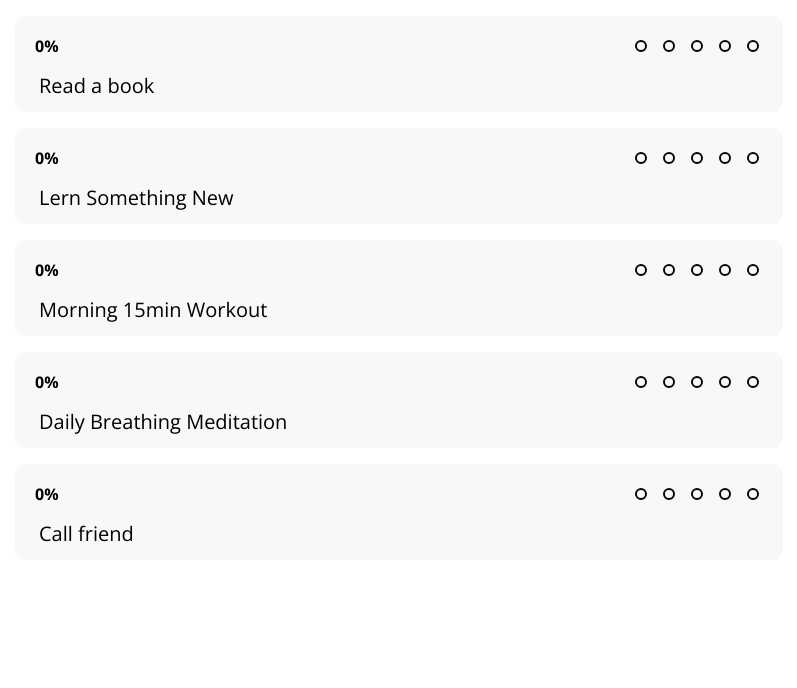
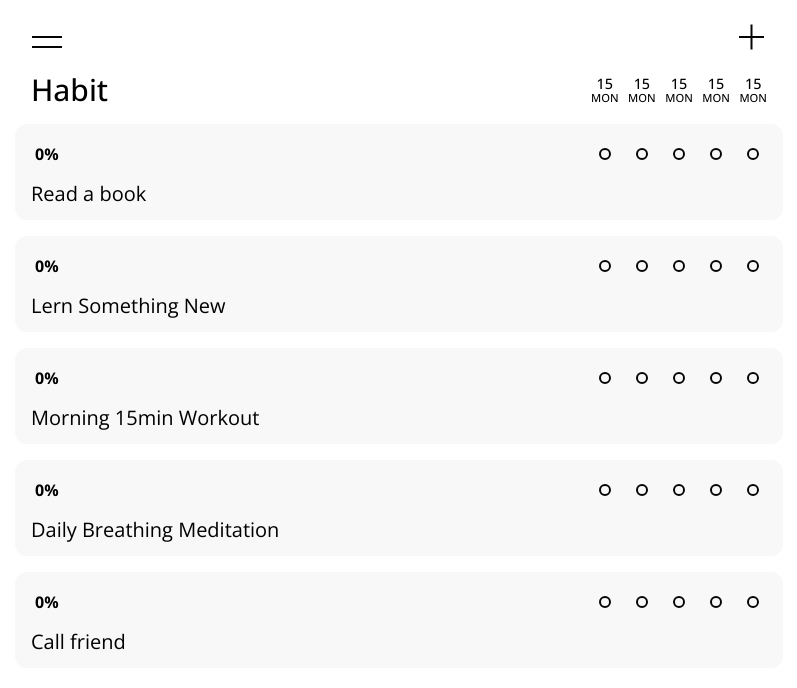
Before and after one commit to bodik87/habits, a React (Vite) app: page / in a window 1280 px wide. Shown: the top 688 px of the page, without its empty margins (241-1038 px from the left). Built offline with nearby package versions, Linux system fonts and the light colour scheme.

Commit message:
navbar added

```diff
--- a/src/App.tsx
+++ b/src/App.tsx
@@ -1,4 +1,6 @@
 import { Card } from "./components/Card";
+import { Header } from "./components/Header";
+import { Navigation } from "./components/Navigation";
 
 const COLORS = [
   "bg-myBlue",
@@ -24,6 +26,8 @@ const cards = [
 function App() {
   return (
     <div className="w-full flex flex-col gap-4">
+      <Navigation />
+      <Header />
       {cards.map((card) => (
         <Card
           key={card.id}
--- a/src/components/Card.tsx
+++ b/src/components/Card.tsx
@@ -35,7 +35,7 @@ export const Card = ({ color, title, repeat }: ICardProps) => {
     <div
       ref={cardWidthRef}
       onClick={setProgress}
-      className="h-24 bg-myWhite p-6 rounded-xl relative overflow-hidden"
+      className="h-24 bg-myWhite py-6 px-4 rounded-xl relative overflow-hidden"
     >
       <div className="flex items-center justify-end">
         <div
@@ -47,7 +47,7 @@ export const Card = ({ color, title, repeat }: ICardProps) => {
           }}
         ></div>
         <span className="font-semibold absolute left-5">{percent}%</span>
-        <div className="flex gap-4 z-10">
+        <div className="flex w-[11rem] px-2 justify-between z-10">
           <div className={styles.check}></div>
           <div className={styles.check}></div>
           <div className={styles.check}></div>
--- /dev/null
+++ b/src/components/Header.tsx
@@ -0,0 +1,23 @@
+const DateGroup = () => {
+  return (
+    <div className="flex flex-col items-center">
+      <p className="text-[0.9rem] font-medium leading-none">15</p>
+      <p className="text-[0.7rem] font-medium leading-none">MON</p>
+    </div>
+  );
+};
+
+export const Header = () => {
+  return (
+    <div className="px-4 flex justify-between items-center">
+      <p className="font-medium text-3xl">Habit</p>
+      <div className="flex w-[11rem] justify-between">
+        <DateGroup />
+        <DateGroup />
+        <DateGroup />
+        <DateGroup />
+        <DateGroup />
+      </div>
+    </div>
+  );
+};
--- /dev/null
+++ b/src/components/Navigation.tsx
@@ -0,0 +1,26 @@
+const Burger = () => {
+  return (
+    <div className="w-fit h-fit flex items-center justify-center cursor-pointer">
+      <span className="block bg-myDark h-[2px] w-[30px] absolute top-0"></span>
+      <span className="block bg-myDark h-[2px] w-[30px] absolute top-2.5"></span>
+    </div>
+  );
+};
+
+const Plus = () => {
+  return (
+    <div className="w-fit flex items-center justify-center cursor-pointer">
+      <span className="block bg-myDark h-[2px] w-[25px] absolute top-0"></span>
+      <span className="block bg-myDark h-[2px] w-[25px] rotate-90 absolute top-0"></span>
+    </div>
+  );
+};
+
+export const Navigation = () => {
+  return (
+    <div className="px-8 my-5 flex justify-between relative">
+      <Burger />
+      <Plus />
+    </div>
+  );
+};
--- a/src/index.css
+++ b/src/index.css
@@ -5,7 +5,6 @@
 :root {
   font-family: "Open Sans", sans-serif;
   font-size: 16px;
-  line-height: 24px;
   font-weight: 400;
   user-select: none;
   font-synthesis: none;
@@ -19,6 +18,7 @@
 body {
   margin: 0 auto;
   padding: 16px;
+  /* letter-spacing: 0; */
   /* place-items: center; */
   max-width: 800px;
   min-height: 100vh;
```
